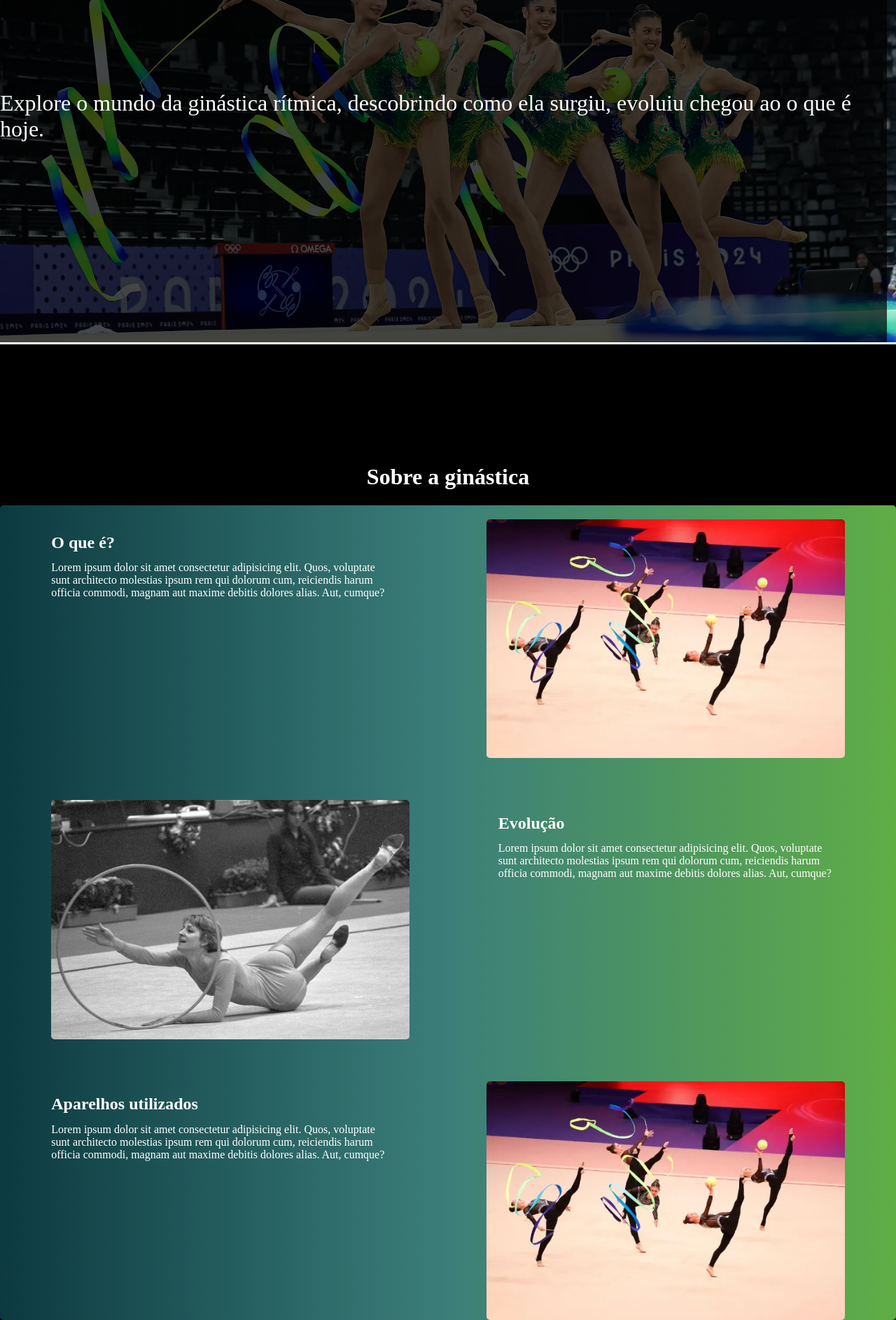
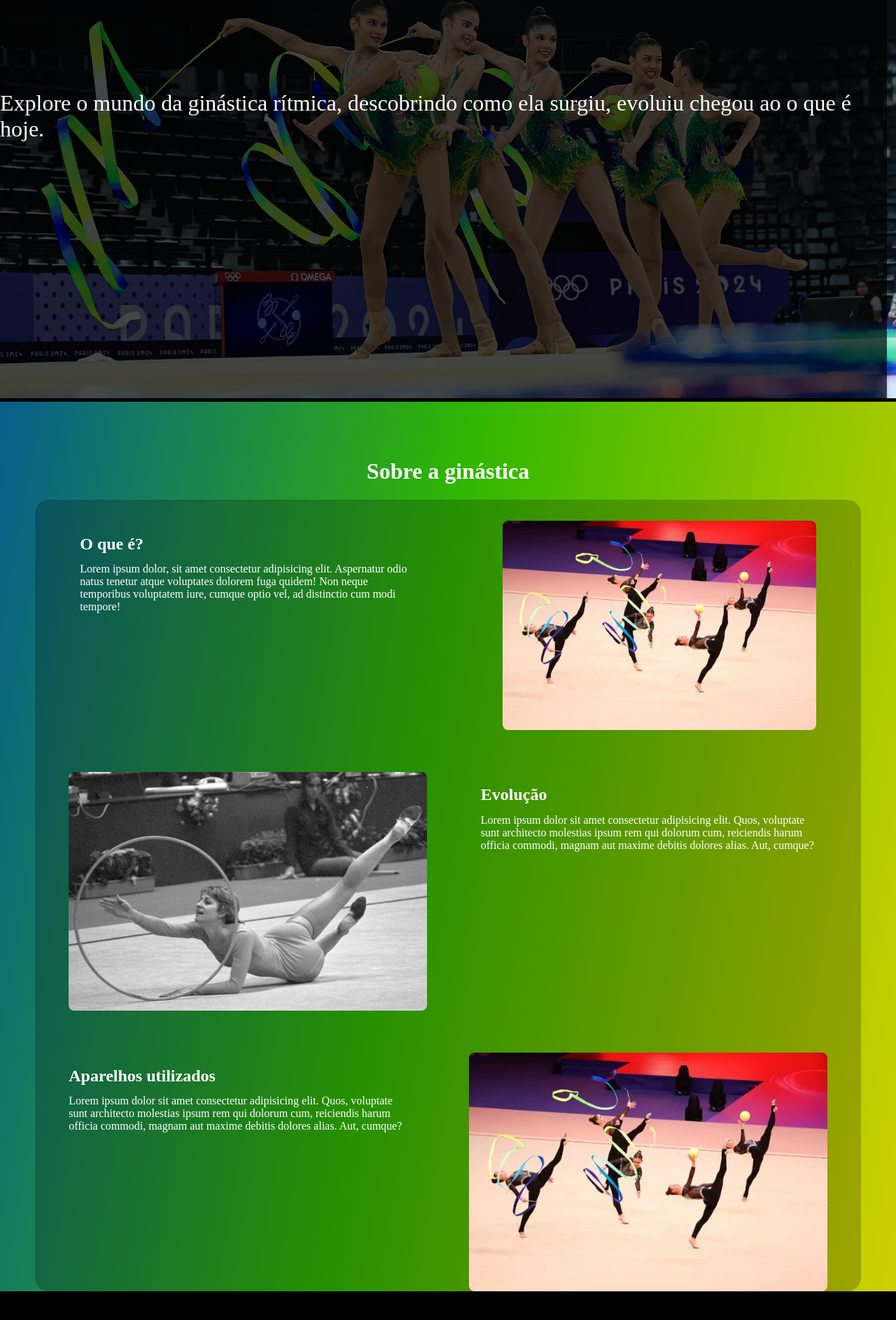
Before and after one commit to n1colly-olsak/Projeto_Individual_SpTech, a plain HTML site: page SITE/SITE/index.html in a window 1280 px wide. Shown: the part 221-2107 px from the top of the page at 70% size. After the commit the page ends 2066 px from the top, so only its background shows below. Drawn offline with Linux system fonts and the light colour scheme; a web font is replaced by a local one.

Commit message:
Alterações na página inicial e criação de cadastro

```diff
--- /dev/null
+++ b/SITE/SITE/cadastro.css
@@ -0,0 +1,42 @@
+body {
+    /*background-color: #000000;*/
+    margin: 0px;
+    padding: 0px;
+    box-sizing: border-box;
+}
+
+/*nav*/
+.topo {
+    display: flex;
+    justify-content: center;
+    align-items: center;
+    /*padding: 10px 20px;*/
+    background-color: #000000;
+    color: white;
+    height: 70px;
+}
+
+.navbar {
+    display: flex;
+    justify-content: space-between;
+    align-items: center;
+    list-style: none;
+    width: 85%;
+    /*padding: 10px;*/
+    gap: 30px;
+}
+
+.navbar img {
+    width: 50px;
+}
+
+a {
+    text-decoration: none;
+    color: white;
+    font-family: "IM Fell French Canon", serif;
+    font-size: 18px;
+}
+
+/*fim nav*/
+
+/*cadastro*/
--- a/SITE/SITE/index.html
+++ b/SITE/SITE/index.html
@@ -20,6 +20,7 @@
 
     <!--Sessão conteúdo-->
     <main>
+        <div class="backSite">
             <!--banner-->
         <section class="banner">
             <div class="fundo">
@@ -39,7 +40,7 @@
             <div class="conteudoSobre">
                 <div class="textoSobre">
                     <h2>O que é?</h2>
-                    <p>Lorem ipsum dolor sit amet consectetur adipisicing elit. Quos, voluptate sunt architecto molestias ipsum rem qui dolorum cum, reiciendis harum officia commodi, magnam aut maxime debitis dolores alias. Aut, cumque?</p>
+                    <p>Lorem ipsum dolor, sit amet consectetur adipisicing elit. Aspernatur odio natus tenetur atque voluptates dolorem fuga quidem! Non neque temporibus voluptatem iure, cumque optio vel, ad distinctio cum modi tempore!</p>
                 </div>
                 <div class="imagem">
                     <img src="../IMAGENS/oqueEGinasticaRitmica.jpeg">
@@ -67,7 +68,7 @@
             </div>
         </section>
 
-
+        </div>
     </main>
     <!--Fim sessão conteúdo-->
 </body>
--- a/SITE/SITE/style.css
+++ b/SITE/SITE/style.css
@@ -31,9 +31,11 @@ body {
     padding: 0px;
     box-sizing: border-box;
 }
-
 /*fim body*/
 
+.backSite{
+    background: linear-gradient(100deg, rgba(0, 119, 255, 0.652), rgba(68, 255, 0, 0.718), rgba(255, 255, 0, 0.816)/*rgba(0, 225, 255, 0.25), rgba(0, 255, 238, 0.5), rgba(64, 255, 0, 0.708)*/);
+}
 
 /*navbar*/
 .topo {
@@ -74,12 +76,12 @@ a {
 .banner {
     background-image: url(../IMAGENS/imagem-banner-2.jpeg   );
     background-size: cover;
-    background-repeat: no-repeat;
+    /*background-repeat: no-repeat;*/
     background-position: center;
-    height: 80vh;
+    height: 90vh;
     /*vh = view port altura*/
     /*vw = view port largura*/
-    border-bottom: 3px solid white;
+    border-bottom: 5px solid #000000;
 }
 
 .fundo {
@@ -110,7 +112,7 @@ a {
 .tituloSobre {
     display: flex;
     justify-content: center;
-    margin-top: 150px;
+    margin-top: 60px;
     color: white;
 }
 
@@ -119,10 +121,11 @@ a {
     flex-direction: column;
     justify-content: space-around;
     /*margin-top: 0px;*/
-    /*margin-left: 50px;
-    margin-right: 50px;*/
-    border-radius: 5px;
-    background: linear-gradient(to right, rgba(49, 231, 255, 0.25), rgba(118, 252, 243, 0.5), rgba(135, 244, 99, 0.708));
+    margin-left: 50px;
+    margin-right: 50px;
+    border-radius: 20px;
+    background-color: rgba(0, 0, 0, 0.207);
+    /*background: linear-gradient(to right, rgba(49, 231, 255, 0.25), rgba(118, 252, 243, 0.5), rgba(135, 244, 99, 0.708));*/
     color: white;
 }
 
@@ -130,7 +133,7 @@ a {
 .conteudoSobre {
     display: flex;
     justify-content: space-around;
-    margin-top: 20px;
+    margin-top: 30px;
 }
 
 .textoSobre {
@@ -162,8 +165,8 @@ a {
 
 .conteudoSobre img {
     display: flex;
-    width: 40vw;
-    border-radius: 5px;
+    width: 35vw;
+    border-radius: 8px;
 }
 /*fim oque é */
 
@@ -183,7 +186,7 @@ a {
 .conteudoEvolucao img {
     display: flex;
     width: 40vw;
-    border-radius: 5px;
+    border-radius: 8px;
 }
 
 .textoEvolucao {
@@ -246,7 +249,7 @@ a {
 .conteudoAparelhos img {
     display: flex;
     width: 40vw;
-    border-radius: 5px;
+    border-radius: 8px;
 }
 /*fim aparelhos*/
 
```
Also changed, not shown: SITE/SITE/cadastro.html (added, +27 -0 lines), SITE/IMAGENS/imagemCadastro.jpeg (added). Lines whose indentation alone changed are shown as unchanged.
